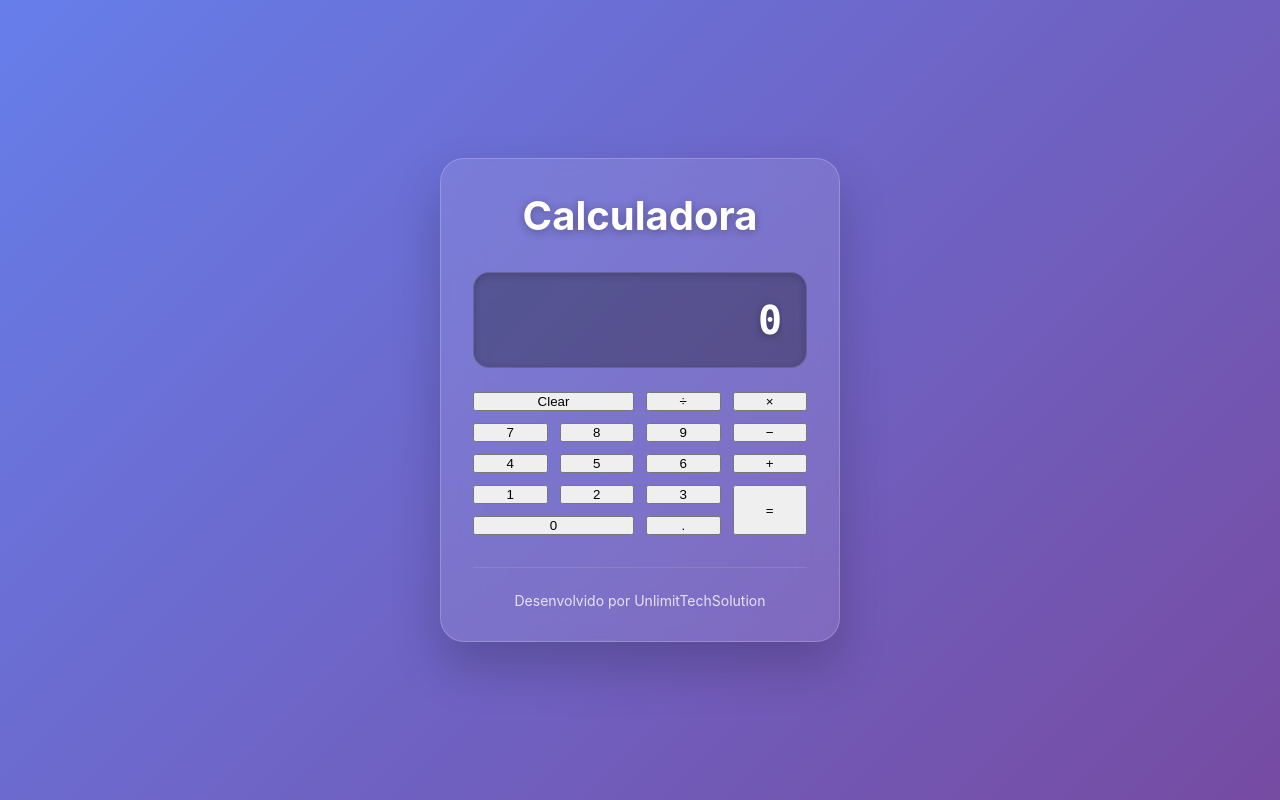
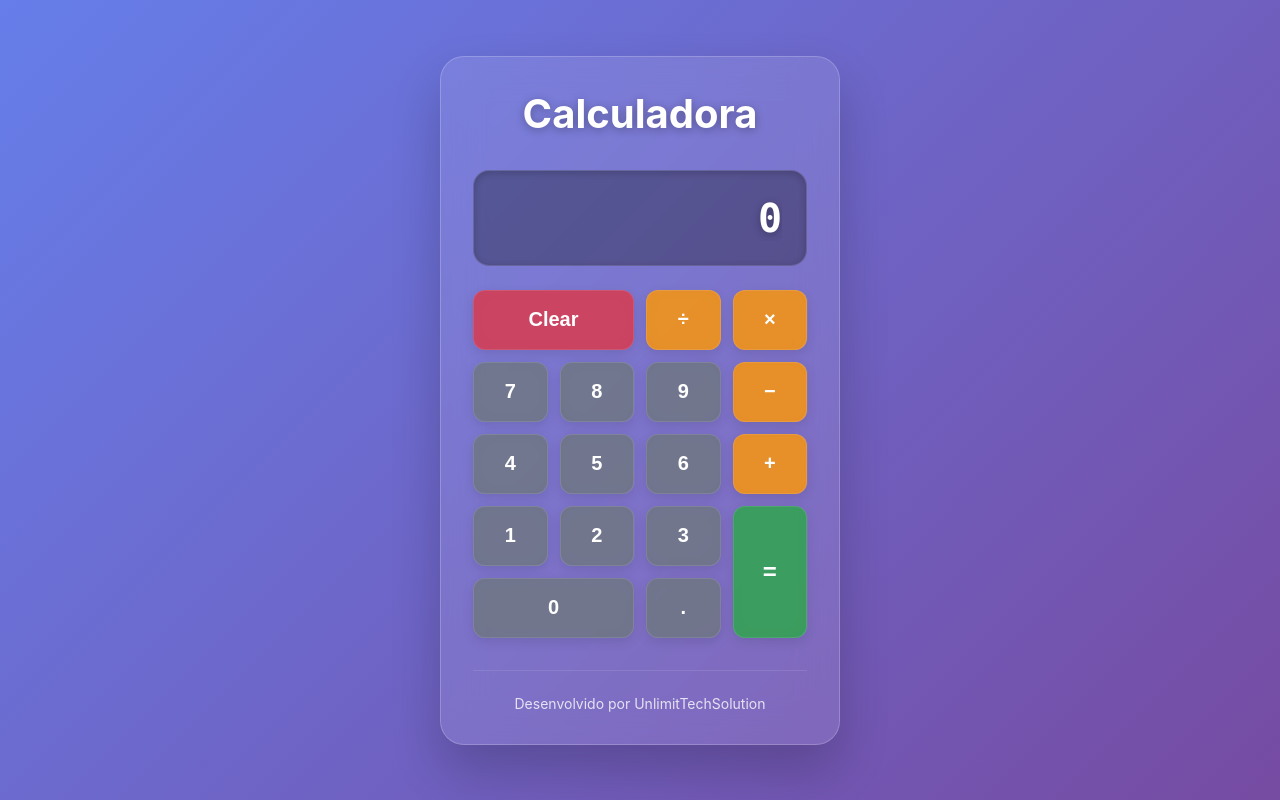
Before and after one commit to TimeDevFelipe/CP4-Calculadora, a React (Vite) app: page / in a window 1280 px wide. Built offline with nearby package versions, Linux system fonts and the light colour scheme.

Commit message:
estilizando botões

```diff
--- a/src/css/Button.css
+++ b/src/css/Button.css
@@ -0,0 +1,76 @@
+.btn {
+    border: none;
+    border-radius: 12px;
+    padding: 16px;
+    font-size: 1.25rem;
+    font-weight: 600;
+    cursor: pointer;
+    transition: all 0.2s ease;
+    border: 1px solid rgba(255, 255, 255, 0.1);
+    box-shadow: 0 4px 12px rgba(0, 0, 0, 0.1);
+    backdrop-filter: blur(10px);
+    min-height: 60px;
+    display: flex;
+    align-items: center;
+    justify-content: center;
+}
+
+.btn:hover {
+    transform: translateY(-2px);
+    box-shadow: 0 8px 20px rgba(0, 0, 0, 0.2);
+}
+
+.btn:active {
+    transform: translateY(0);
+    box-shadow: 0 2px 8px rgba(0, 0, 0, 0.2);
+}
+
+/* Button Types */
+.btn-number {
+    background: rgba(108, 117, 125, 0.8);
+    color: white;
+}
+
+.btn-number:hover {
+    background: rgba(108, 117, 125, 1);
+}
+
+.btn-operation {
+    background: rgba(255, 149, 0, 0.8);
+    color: white;
+}
+
+.btn-operation:hover {
+    background: rgba(255, 149, 0, 1);
+}
+
+.btn-clear {
+    background: rgba(220, 53, 69, 0.8);
+    color: white;
+}
+
+.btn-clear:hover {
+    background: rgba(220, 53, 69, 1);
+}
+
+.btn-equals {
+    background: rgba(40, 167, 69, 0.8);
+    color: white;
+    font-size: 1.5rem;
+}
+
+.btn-equals:hover {
+    background: rgba(40, 167, 69, 1);
+}
+
+@media (max-width: 480px) {
+    .btn {
+        padding: 12px;
+        font-size: 1.1rem;
+        min-height: 50px;
+    }
+
+    .btn-equals {
+        font-size: 1.3rem;
+    }
+}
```
